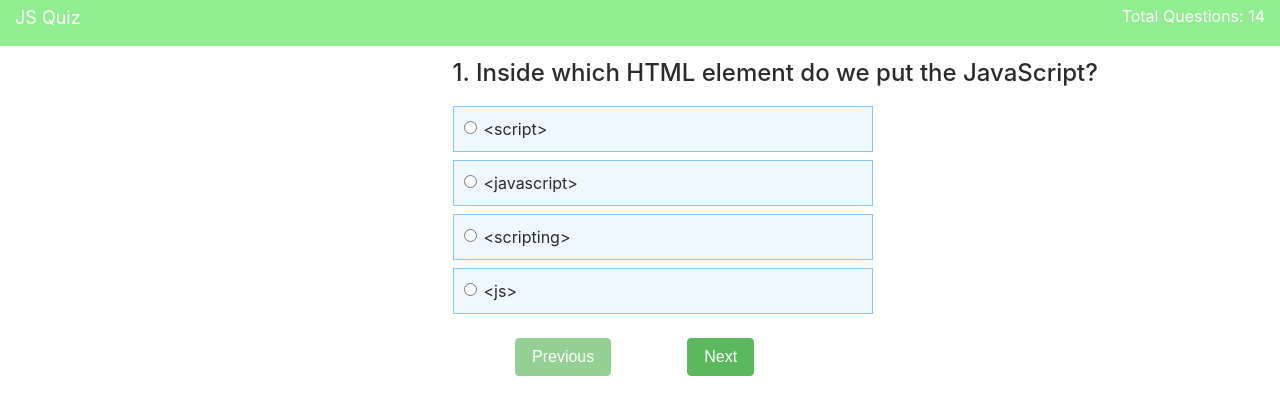
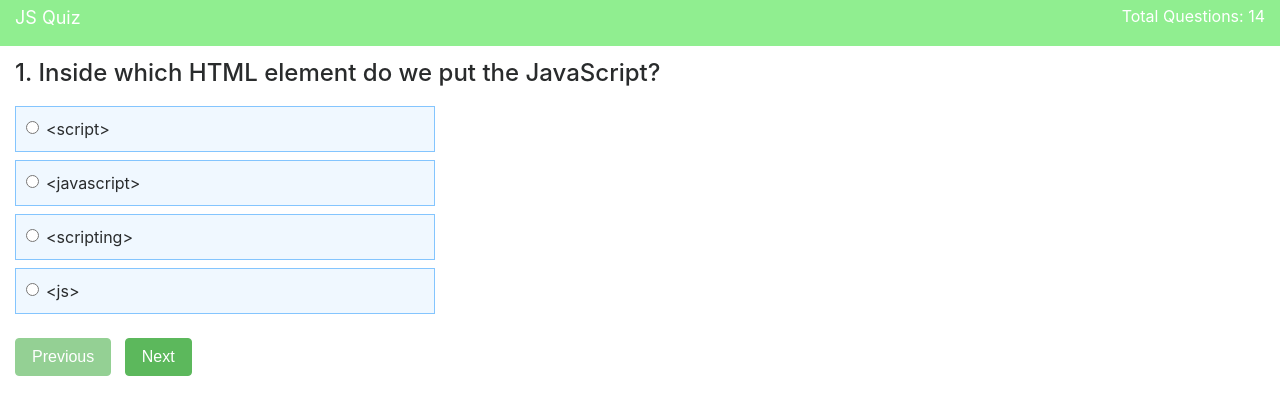
Before and after one commit to Anstayker/eva2022, a plain HTML site: page index.html in a window 1280 px wide. Shown: the part 54-468 px from the top of the page. Drawn offline with nearby package versions, Linux system fonts and the light colour scheme.

Commit message:
Cambios realizados en el css

```diff
--- a/style.css
+++ b/style.css
@@ -65,22 +65,7 @@
   color: white;
 }
 
-#question-options{
-  margin-left: 35%;
-}
-
-.boton1{
-  margin-left: 40%;
-}
-
-.boton2{
-  margin-left: 5%;
-}
 
 .form-group{
   margin-top: 60px;
 }
-
-#qid{
-  margin-left: 35%;
-}
```
